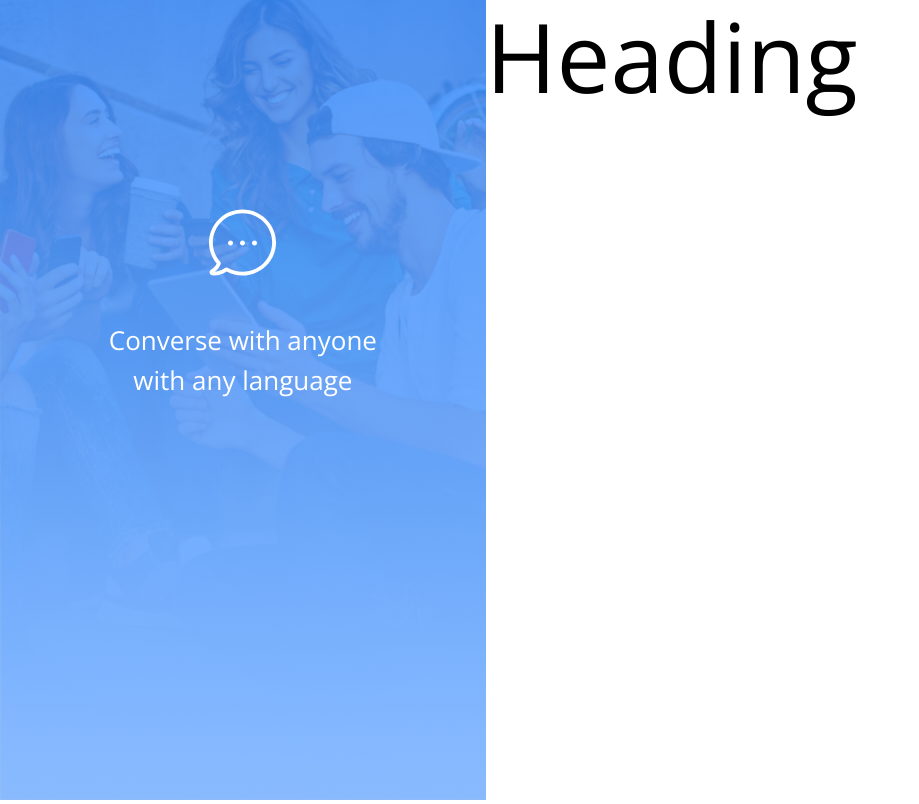
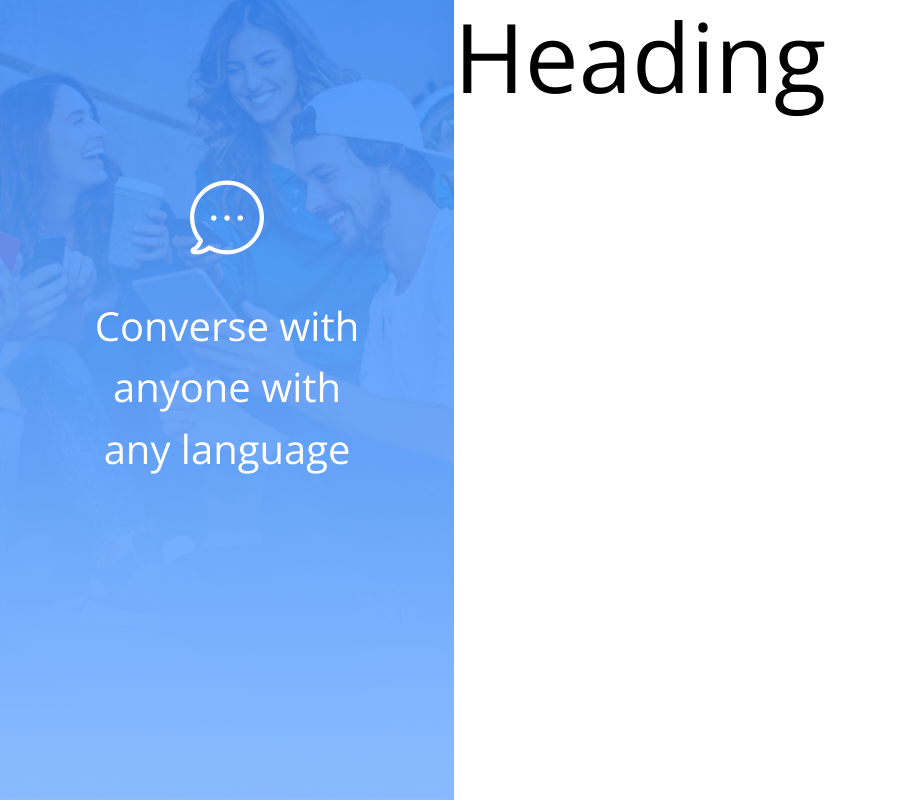
Before and after one commit to KyleMcKell/hatchways-messenger, a React (Create React App) app in the folder client/: page /login in a window 1280 px wide. Shown: the whole page, without its empty margins (0-919 px from the left). Built offline with nearby package versions, Linux system fonts and the light colour scheme; no server answers.

Commit message:
adjusted Sidebar to be fluid

```diff
--- a/client/src/components/Auth/Layout.js
+++ b/client/src/components/Auth/Layout.js
@@ -10,7 +10,7 @@ const Layout = () => {
       flexDirection={"row-reverse"}
       sx={{ height: "100%" }}
     >
-      <Box flex={1}>
+      <Box flex={"auto"}>
         <div className="main-header">
           <div className="main-header-text"></div>
           <div className="routing-button"></div>
--- a/client/src/components/Auth/Sidebar.js
+++ b/client/src/components/Auth/Sidebar.js
@@ -8,30 +8,49 @@ const useStyles = makeStyles((theme) => ({
   root: {
     position: "relative",
     height: "100%",
-    isolation: "isolate"
+    flex: 1,
+    isolation: "isolate",
+    display: "flex",
+    justifyContent: "center",
+    alignItems: "center",
+    maxWidth: "700px",
+    minWidth: "425px",
+    [theme.breakpoints.down("sm")]: {
+      display: "none"
+    }
   },
+
   contentContainer: {
     position: "absolute",
-    bottom: "50%",
+    textAlign: "center",
+    padding: "0px clamp(40px, 3vw + 40px, 80px)",
+    height: "100%",
     display: "flex",
+    justifyContent: "center",
+    alignItems: "center",
     flexDirection: "column",
-    justifyContent: "center",
-    textAlign: "center",
-    padding: "0px 80px",
-    gap: "2.5rem"
+    gap: "40px"
   },
   content: {
     color: "white",
     fontWeight: "normal",
     fontStyle: "normal",
-    fontSize: "1.625rem",
+    fontSize: "clamp(1.5rem, 2vw + 1rem, 2.5rem)",
     lineHeight: "154%"
   },
+  icon: {
+    width: "clamp(70px, 1vw + 70px, 25%)"
+  },
+  spacer: {
+    height: "100px"
+  },
+
   backgroundContainer: {
     isolation: "isolate",
     position: "relative",
     height: "100%",
-    zIndex: -1
+    zIndex: -1,
+    width: "100%"
   },
   background: {
     background: `linear-gradient(180deg, ${theme.palette.primary.main} 0%, ${theme.palette.primary.secondary} 100%)`,
@@ -45,7 +64,10 @@ const useStyles = makeStyles((theme) => ({
   },
   backgroundImg: {
     height: "100%",
-    zIndex: 100
+    width: "100%",
+    zIndex: 100,
+    objectFit: "cover",
+    objectPosition: "center top"
   }
 }));
 
@@ -55,12 +77,11 @@ const Sidebar = () => {
   return (
     <Box className={classes.root}>
       <Box position={"absolute"} className={classes.contentContainer}>
-        <Box classes={classes.iconContainer}>
-          <img src={bubble} className="icon" alt="icon" />
-        </Box>
+        <img src={bubble} className={classes.icon} alt="icon" />
         <Typography variant="h2" className={classes.content}>
           Converse with anyone with any language
         </Typography>
+        <Box className={classes.spacer} />
       </Box>
       <Box className={classes.backgroundContainer}>
         <Box className={classes.background} />
```
